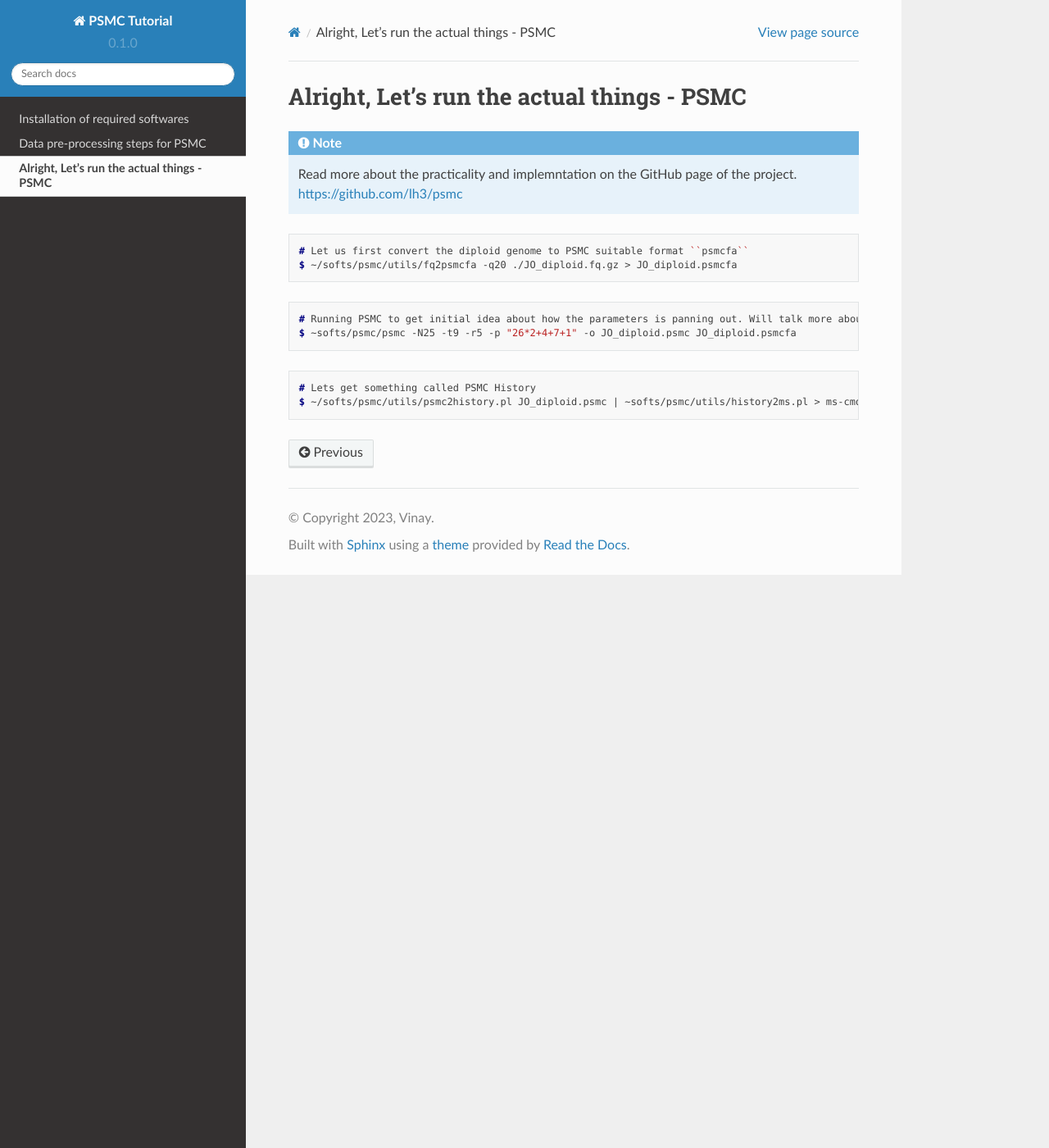
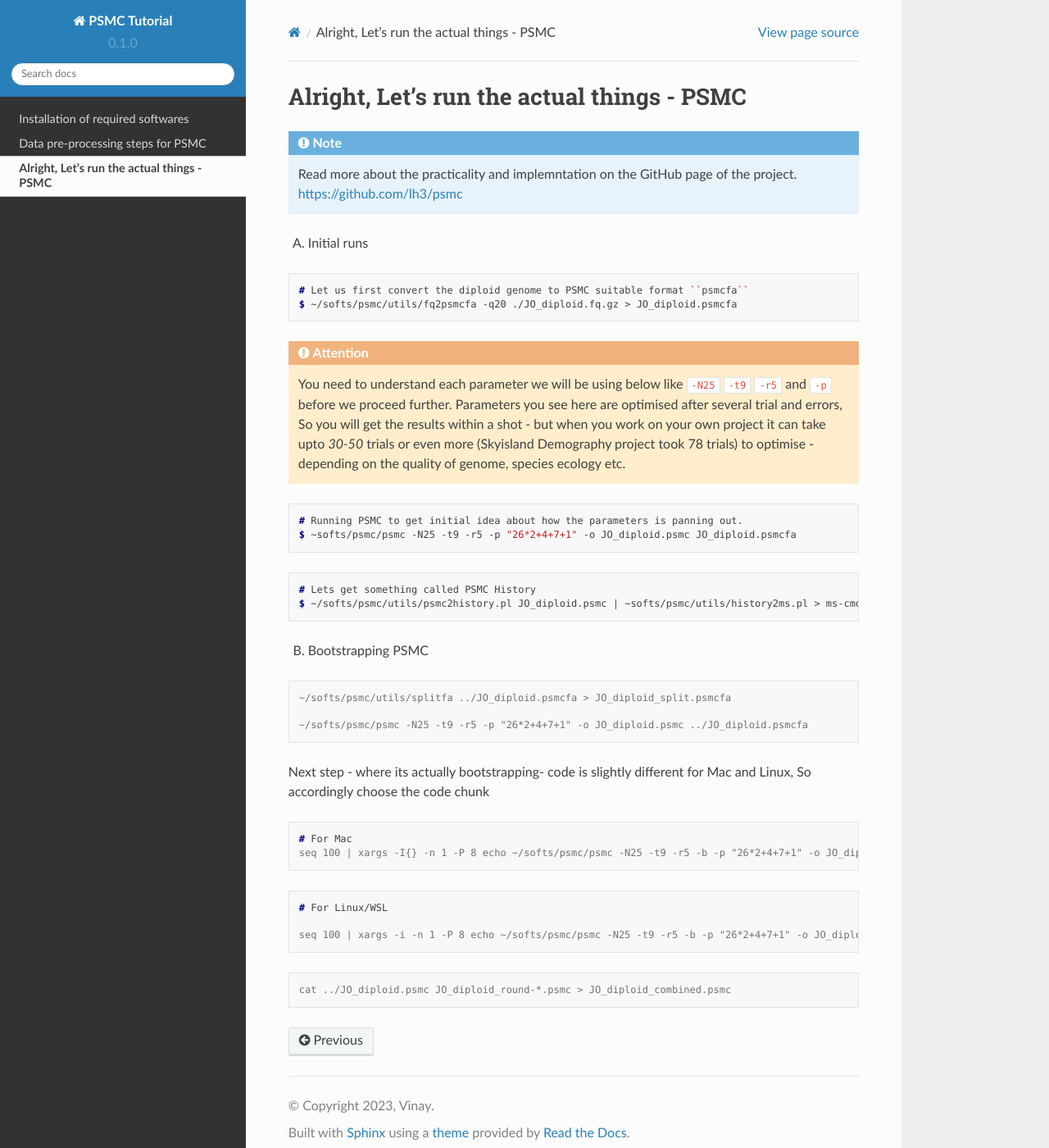
Before and after one commit to stachyris/PSMC_Tutorial-BirdLab, a Sphinx documentation site: the page built from docs/source/02_PSMC.rst, in a window 1280 px wide and 1400 px high. Shown: the whole window at 82% size. Built offline with Sphinx 7.4.7 and the Read the Docs theme 2.0.0, drawn with Linux system fonts in a browser that asks for light colours.

Commit message:
Bootstrapping PSMC_02_PSMC.rst

```diff
--- a/docs/source/02_PSMC.rst
+++ b/docs/source/02_PSMC.rst
@@ -6,14 +6,23 @@
  Read more about the practicality and implemntation on the GitHub page of the project. https://github.com/lh3/psmc
 
 
+A) Initial runs
+
 .. code-block:: console
 
  # Let us first convert the diploid genome to PSMC suitable format ``psmcfa``
  $ ~/softs/psmc/utils/fq2psmcfa -q20 ./JO_diploid.fq.gz > JO_diploid.psmcfa
 
+
+.. Attention::
+
+ You need to understand each parameter we will be using below like ``-N25`` ``-t9`` ``-r5`` and ``-p`` before we proceed further. Parameters you see
+ here are optimised after several trial and errors, So you will get the results within a shot - but when you work on your own project it can take upto
+ *30-50* trials or even more (Skyisland Demography project took 78 trials) to optimise - depending on the quality of genome, species ecology etc.
+
 .. code-block:: console
 
- # Running PSMC to get initial idea about how the parameters is panning out. Will talk more about how to optimise the parameters.
+ # Running PSMC to get initial idea about how the parameters is panning out.
  $ ~softs/psmc/psmc -N25 -t9 -r5 -p "26*2+4+7+1" -o JO_diploid.psmc JO_diploid.psmcfa
 
 
@@ -21,3 +30,32 @@
 
  # Lets get something called PSMC History
  $ ~/softs/psmc/utils/psmc2history.pl JO_diploid.psmc | ~softs/psmc/utils/history2ms.pl > ms-cmd-1.sh
+
+
+B) Bootstrapping PSMC
+
+.. code-block:: console
+
+ ~/softs/psmc/utils/splitfa ../JO_diploid.psmcfa > JO_diploid_split.psmcfa
+
+ ~/softs/psmc/psmc -N25 -t9 -r5 -p "26*2+4+7+1" -o JO_diploid.psmc ../JO_diploid.psmcfa
+
+
+Next step - where its actually bootstrapping- code is slightly different for Mac and Linux, So accordingly choose the code chunk
+
+.. code-block:: console
+
+ # For Mac
+ seq 100 | xargs -I{} -n 1 -P 8 echo ~/softs/psmc/psmc -N25 -t9 -r5 -b -p "26*2+4+7+1" -o JO_diploid_round-{}.psmc JO_diploid_split.psmcfa | sh
+
+
+.. code-block:: console
+
+ # For Linux/WSL
+
+ seq 100 | xargs -i -n 1 -P 8 echo ~/softs/psmc/psmc -N25 -t9 -r5 -b -p "26*2+4+7+1" -o JO_diploid_round-{}.psmc JO_diploid_split.psmcfa | sh
+
+
+.. code-block:: console
+
+ cat ../JO_diploid.psmc JO_diploid_round-*.psmc > JO_diploid_combined.psmc
```
